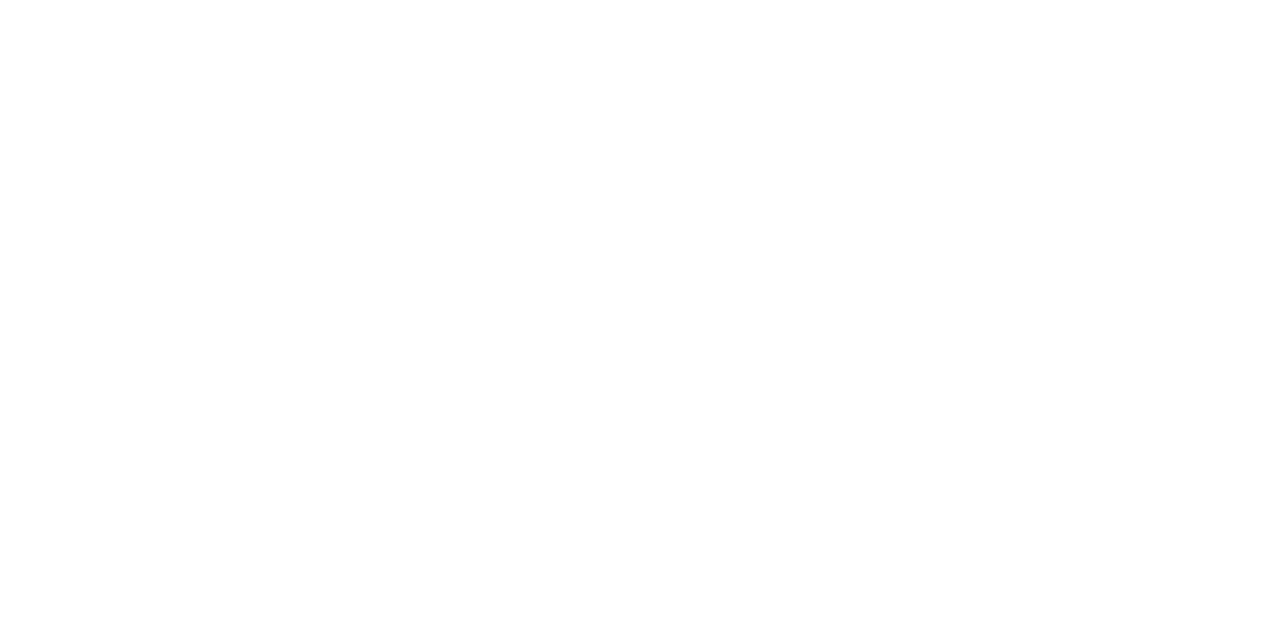
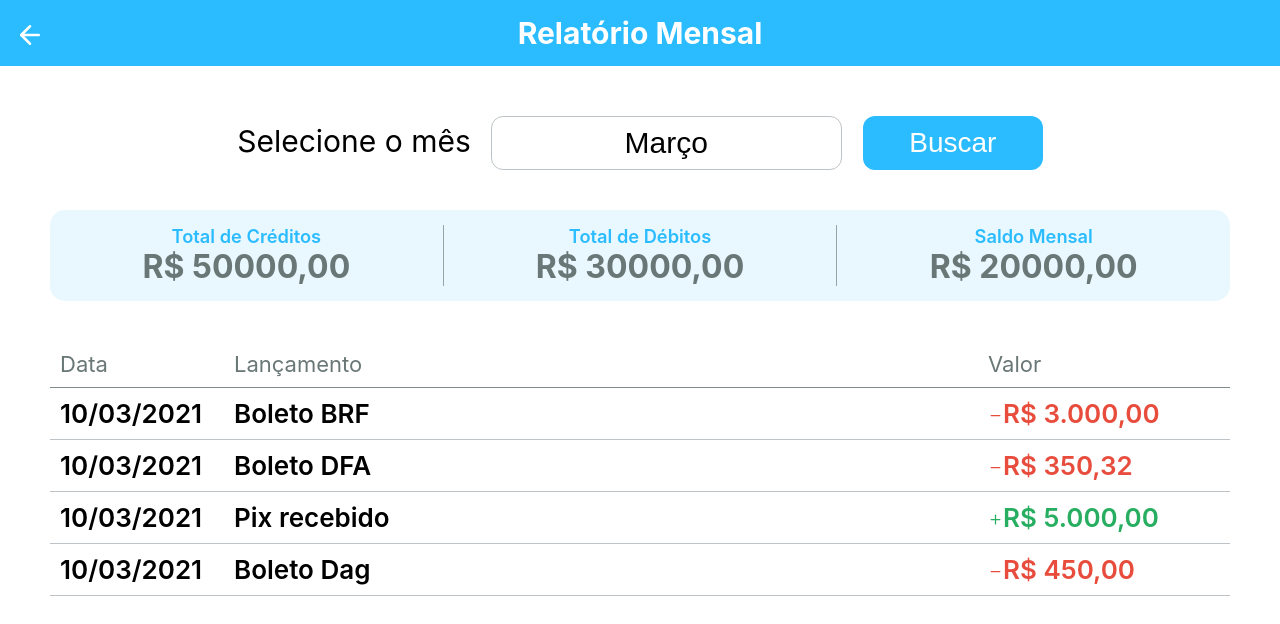
Before and after one commit to gugarocha/financial-manager, a React (Create React App) app: page /report in a window 1280 px wide. Shown: the top 624 px of the page. Built offline with nearby package versions, Linux system fonts and the light colour scheme.

Commit message:
create report page

```diff
--- /dev/null
+++ b/src/components/Entry/index.js
@@ -0,0 +1,30 @@
+import { FiPlus, FiMinus } from 'react-icons/fi';
+import formatValueToCurrency from '../../utils/formatValueToCurrency';
+import './styles.css';
+
+export default function Entry({ data }) {
+  const { id, datetime, entryName, value, category } = data;
+  const date = new Date(datetime).toLocaleDateString('pt-br');
+
+  return (
+    <ul id='entryContainer' key={id}>
+      <li className='entryDate'>
+        <span>{date}</span>
+      </li>
+
+      <li className='entryName'>
+        <span>{entryName}</span>
+      </li>
+
+      <li className={category === 'credit'
+        ? 'creditCategory'
+        : 'debitCategory'
+      }>
+        <span>
+          { category === 'credit'? <FiPlus size={15} /> : <FiMinus size={15} /> }
+          {formatValueToCurrency(value, category)}
+        </span>
+      </li>
+    </ul>
+  );
+};
--- /dev/null
+++ b/src/components/Entry/styles.css
@@ -0,0 +1,29 @@
+#entryContainer {
+  display: flex;
+  margin: 0;
+  padding: 10px;
+  border-bottom: 1px solid #bdc3c7;
+  font-size: 26px;
+  font-weight: 600;
+}
+
+#entryContainer .entryDate {
+  width: 15%;
+}
+
+#entryContainer .entryName {
+  width: 65%;
+}
+
+
+#entryContainer .debitCategory {
+  display: flex;
+  align-items: center;
+  color: #e74c3c;
+}
+
+#entryContainer .creditCategory {
+  display: flex;
+  align-items: center;
+  color: #27ae60;
+}
--- /dev/null
+++ b/src/components/ExtractType/index.js
@@ -0,0 +1,12 @@
+import './styles.css';
+
+export default function ExtractType({ title, value }) {
+  return (
+    <div id='extractTypeContainer'>
+      <h5>{title}</h5>
+      <span>
+        R$ {value.toFixed(2).replace('.', ',')}
+      </span>
+    </div>
+  )
+};
--- /dev/null
+++ b/src/components/ExtractType/styles.css
@@ -0,0 +1,19 @@
+#extractTypeContainer {
+  width: 100%;
+  text-align: center;
+}
+
+#extractTypeContainer + #extractTypeContainer {
+  border-left: 1px solid #95a5a6;
+}
+
+#extractTypeContainer h5 {
+  color: #2bbcff;
+  font-weight: 600;
+}
+
+#extractTypeContainer span {
+  color: #6a7777;
+  font-size: 32px;
+  font-weight: bold;
+}
--- /dev/null
+++ b/src/pages/Report/index.js
@@ -0,0 +1,83 @@
+import { useState } from "react";
+import Calendar from "react-calendar";
+
+import Header from "../../components/Header";
+import ExtractType from '../../components/ExtractType';
+import Entry from '../../components/Entry';
+
+import 'react-calendar/dist/Calendar.css';
+import './styles.css';
+import formatToMonthName from '../../utils/formatToMonthName';
+
+function Report() {
+  const [calendarOpened, setCalendarOpened] = useState(false);
+  const [date, setDate] = useState(new Date());
+
+  const entries = [
+    {id: 1, datetime: new Date(), entryName: 'Boleto BRF', value: 3000, category: 'debit'},
+    {id: 2, datetime: new Date(), entryName: 'Boleto DFA', value: 350.32, category: 'debit'},
+    {id: 3, datetime: new Date(), entryName: 'Pix recebido', value: 5000, category: 'credit'},
+    {id: 4, datetime: new Date(), entryName: 'Boleto Dag', value: 450, category: 'debit'},
+  ]
+
+  return (
+    <div id="report-container">
+      <Header page='Relatório Mensal' />
+
+      <main>
+        <div id='selectMonthContainer'>
+          <p>
+            Selecione o mês
+          </p>
+          <div
+            className='calendarInput'
+            onClick={() => setCalendarOpened(!calendarOpened)}
+          >
+            <input value={formatToMonthName(date)} />
+            <Calendar
+              className={calendarOpened ? 'calendarOpened' : 'calendarHide'}
+              locale='pt-br'
+              view='year'
+              value={date}
+              onClickMonth={(selectedMonth) => {
+                setDate(selectedMonth)
+                setCalendarOpened(false)
+              }}
+            />
+          </div>
+
+          <button className='searchButton'>Buscar</button>
+        </div>
+
+        <section id='extractsContainer'>
+          <ExtractType title="Total de Créditos" value={50000} />
+
+          <ExtractType title="Total de Débitos" value={30000} />
+
+          <ExtractType title="Saldo Mensal" value={20000} />
+        </section>
+
+        <section id='entriesTableContainer'>
+          <ul className='entriesTableHeader'>
+            <li className='entriesDatesHeader'>
+              <span>Data</span>
+            </li>
+
+            <li className='entriesNamesHeader'>
+              <span>Lançamento</span>
+            </li>
+
+            <li className='entriesValuesHeader'>
+              <span>Valor</span>
+            </li>
+          </ul>
+
+          {entries.map(entry => <Entry data={entry} />)}
+
+        </section>
+      </main>
+    </div>
+  );
+};
+
+export default Report;
--- /dev/null
+++ b/src/pages/Report/styles.css
@@ -0,0 +1,95 @@
+#report-container {
+  flex: 1;
+}
+
+#report-container main {
+  padding: 50px;
+}
+
+#selectMonthContainer {
+  display: flex;
+  justify-content: center;
+}
+
+#selectMonthContainer p {
+  display: flex;
+  align-items: center;
+  height: 50px;
+  font-size: 30px;
+}
+
+#selectMonthContainer .calendarInput {
+  width: 340px;
+  margin: 0 32px 0 20px;
+}
+
+#selectMonthContainer .calendarInput input {
+  width: 345px;
+  height: 50px;
+  border-radius: 12px;
+  outline: none;
+  border: 1px solid #bdc3c7;
+  font-size: 30px;
+  text-align: center;
+}
+
+#selectMonthContainer .calendarInput .calendarHide {
+  display: none;
+}
+
+#selectMonthContainer .calendarInput .calendarOpened {
+  position: absolute;
+  border-radius: 12px;
+}
+
+#selectMonthContainer .searchButton {
+  width: 180px;
+  background-color: #2bbcff;
+  border-radius: 12px;
+  border: none;
+  outline: none;
+  color: #fff;
+  font-size: 28px;
+  transition: background-color 0.3s;
+  cursor: pointer;
+}
+
+#selectMonthContainer .searchButton:hover {
+  background-color: #1998d3;
+}
+
+#extractsContainer {
+  display: flex;
+  justify-content: space-around;
+  background-color: rgb(43, 188, 255, 0.1);
+  margin: 40px 0;
+  padding: 15px 0;
+  border-radius: 15px;
+}
+
+#entriesTableContainer {
+  margin-bottom: 60px;
+}
+
+#entriesTableContainer .entriesTableHeader {
+  display: flex;
+  margin: 0;
+  padding: 10px;
+  border-bottom: 1px solid #7f8c8d;
+}
+
+#entriesTableContainer .entriesTableHeader span {
+  color: #6a7777;
+}
+
+#entriesTableContainer .entriesTableHeader .entriesNamesHeader {
+  width: 65%;
+}
+
+#entriesTableContainer .entriesTableHeader .entriesDatesHeader {
+  width: 15%;
+}
+
+#entriesTableContainer .entriesTableHeader .entriesValuesHeader {
+  width: 20%;
+}
--- a/src/routes.js
+++ b/src/routes.js
@@ -2,6 +2,7 @@
 
 import Home from './pages/Home';
 import NewEntry from './pages/NewEntry';
+import Report from './pages/Report';
 
 export default function Routes() {
     return(
@@ -9,6 +10,7 @@
             <Switch>
                 <Route path='/' exact component={Home} />
                 <Route path='/newEntry' component={NewEntry} />
+                <Route path='/report' component={Report} />
             </Switch>
         </BrowserRouter>
     )
--- /dev/null
+++ b/src/utils/formatToMonthName.js
@@ -0,0 +1,18 @@
+const months = [
+  'Janeiro',
+  'Fevereiro',
+  'Março',
+  'Abril',
+  'Maio',
+  'Junho',
+  'Julho',
+  'Agosto',
+  'Setembro',
+  'Outubro',
+  'Novembro',
+  'Dezembro'
+]
+
+export default function formatToMonthName(date) {
+  return months[date.getMonth()];
+};
--- /dev/null
+++ b/src/utils/formatValueToCurrency.js
@@ -0,0 +1,7 @@
+import currencyMask from "./currencyMask";
+
+export default function formatValueToCurrency(value) {
+  const formatedValue = currencyMask(value * 100);
+
+  return `R$ ${formatedValue}`;
+};
```
